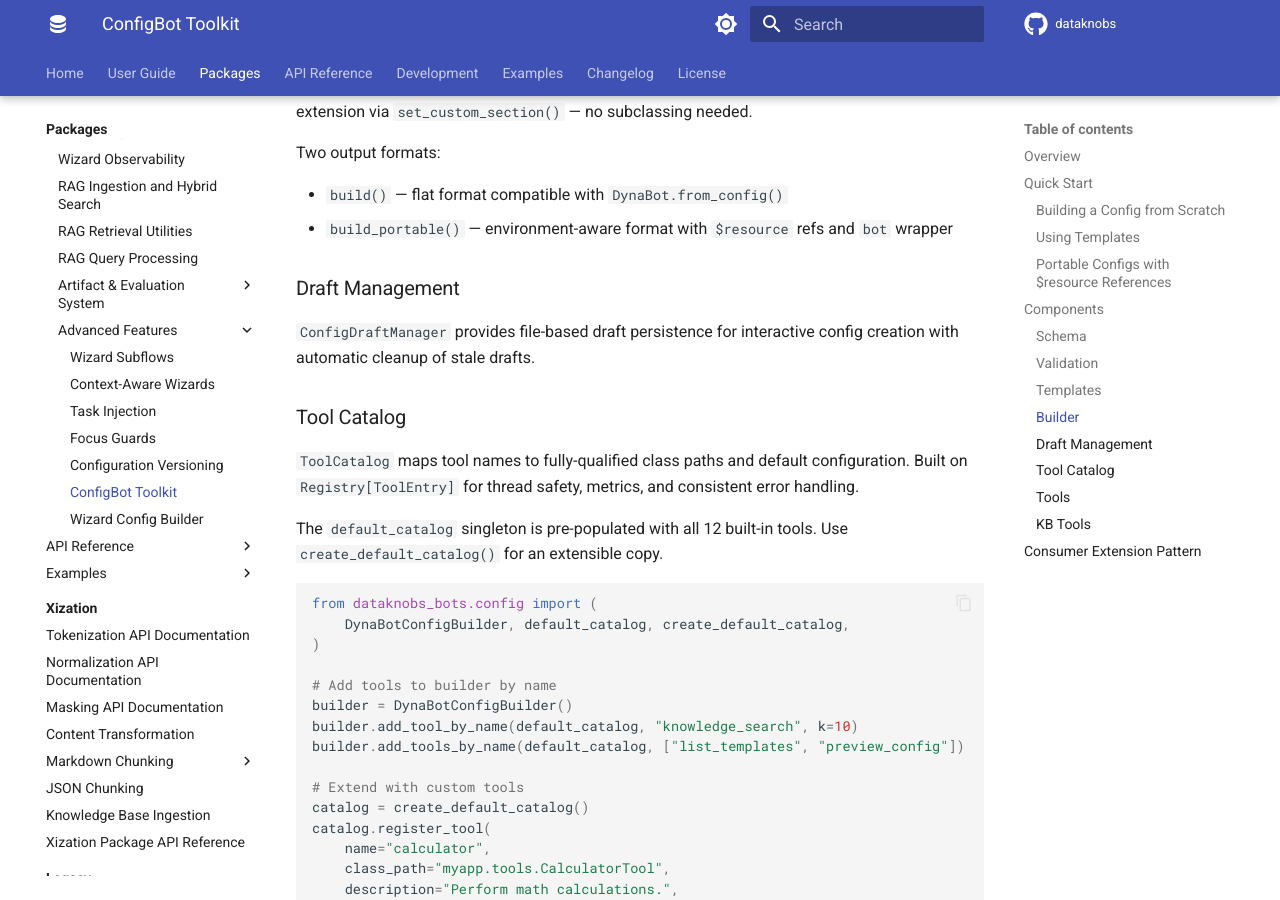
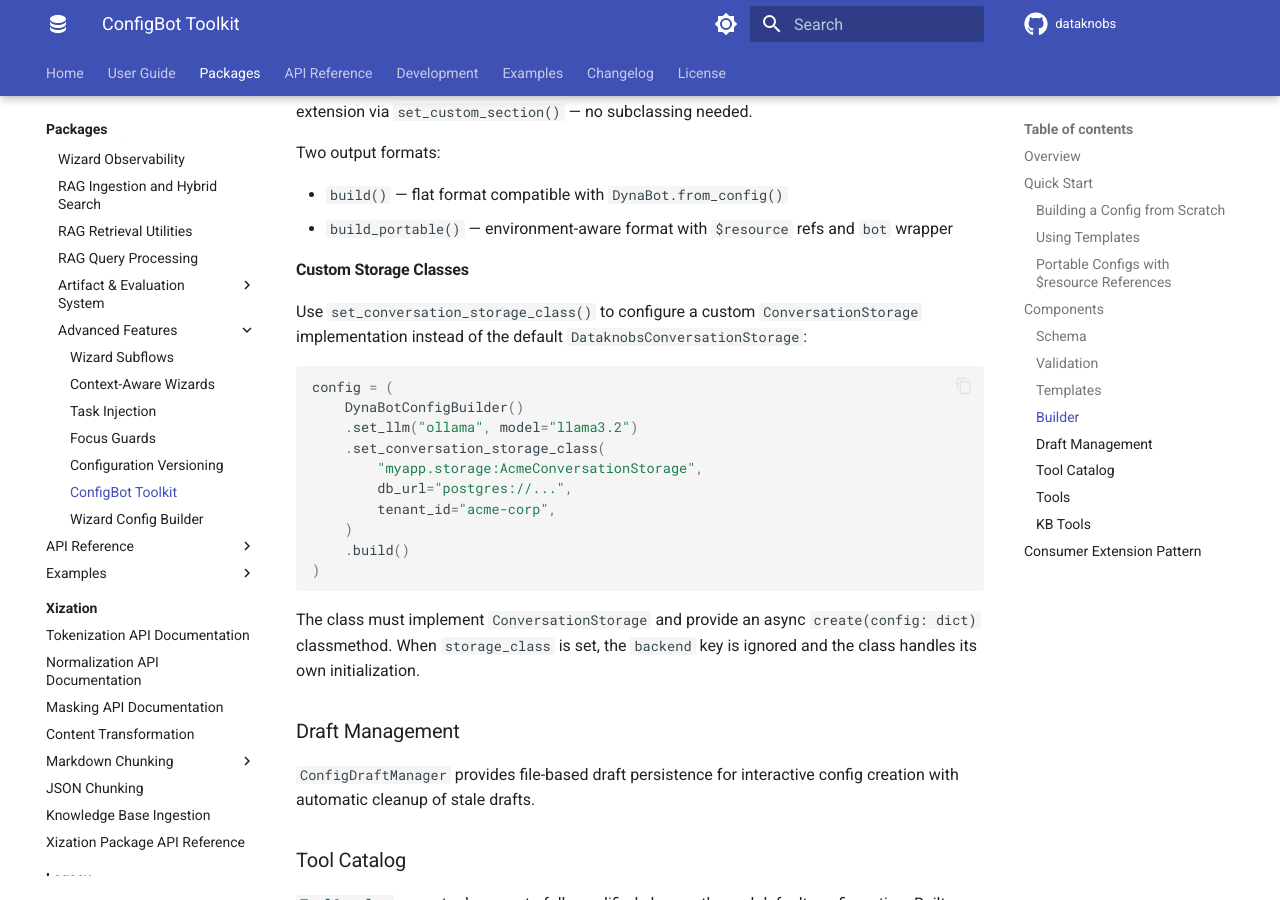
Before and after one commit to KBS-Labs/dataknobs, an MkDocs documentation site: the page built from docs/packages/bots/guides/config-toolkit.md, in a window 1280 px wide and 900 px high, scrolled down 3713 px. Built offline with MkDocs 1.6.1 and Material for MkDocs 9.7.7, drawn with Linux system fonts in a browser that asks for light colours; comment, search, counter and statistics services are not loaded.

Commit message:
updated documentation

````diff
--- a/docs/packages/bots/guides/config-toolkit.md
+++ b/docs/packages/bots/guides/config-toolkit.md
@@ -129,6 +129,28 @@
 - `build()` — flat format compatible with `DynaBot.from_config()`
 - `build_portable()` — environment-aware format with `$resource` refs and `bot` wrapper
 
+#### Custom Storage Classes
+
+Use `set_conversation_storage_class()` to configure a custom `ConversationStorage`
+implementation instead of the default `DataknobsConversationStorage`:
+
+```python
+config = (
+    DynaBotConfigBuilder()
+    .set_llm("ollama", model="llama3.2")
+    .set_conversation_storage_class(
+        "myapp.storage:AcmeConversationStorage",
+        db_url="postgres://...",
+        tenant_id="acme-corp",
+    )
+    .build()
+)
+```
+
+The class must implement `ConversationStorage` and provide an async
+`create(config: dict)` classmethod. When `storage_class` is set, the `backend`
+key is ignored and the class handles its own initialization.
+
 ### Draft Management
 
 `ConfigDraftManager` provides file-based draft persistence for interactive config creation with automatic cleanup of stale drafts.
````
Also changed, not shown: packages/bots/docs/ARCHITECTURE.md (+24 -7 lines), packages/bots/docs/CONFIGURATION.md (+47 -2 lines), packages/bots/docs/CONFIG_TOOLKIT.md (+21 -0 lines).
